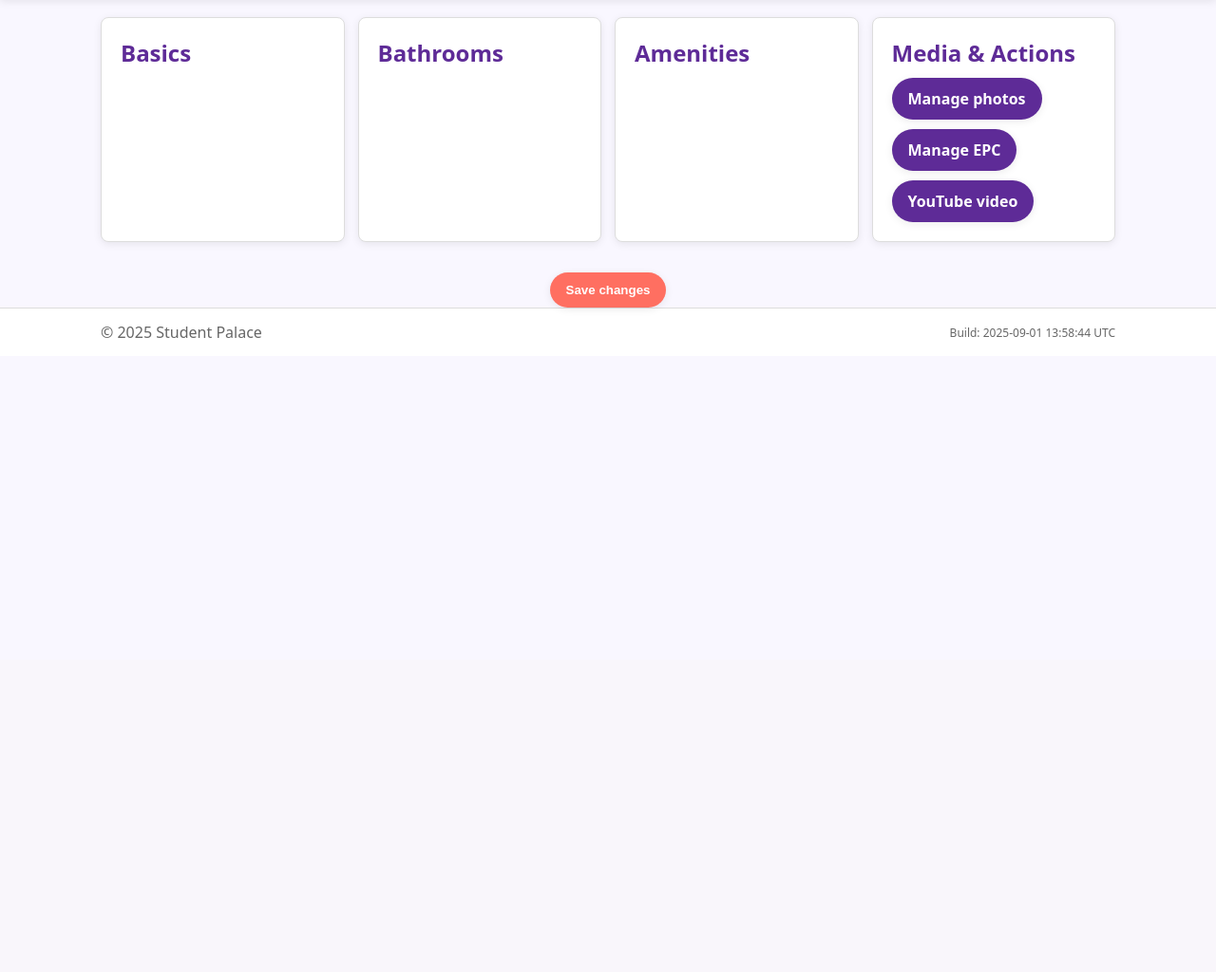
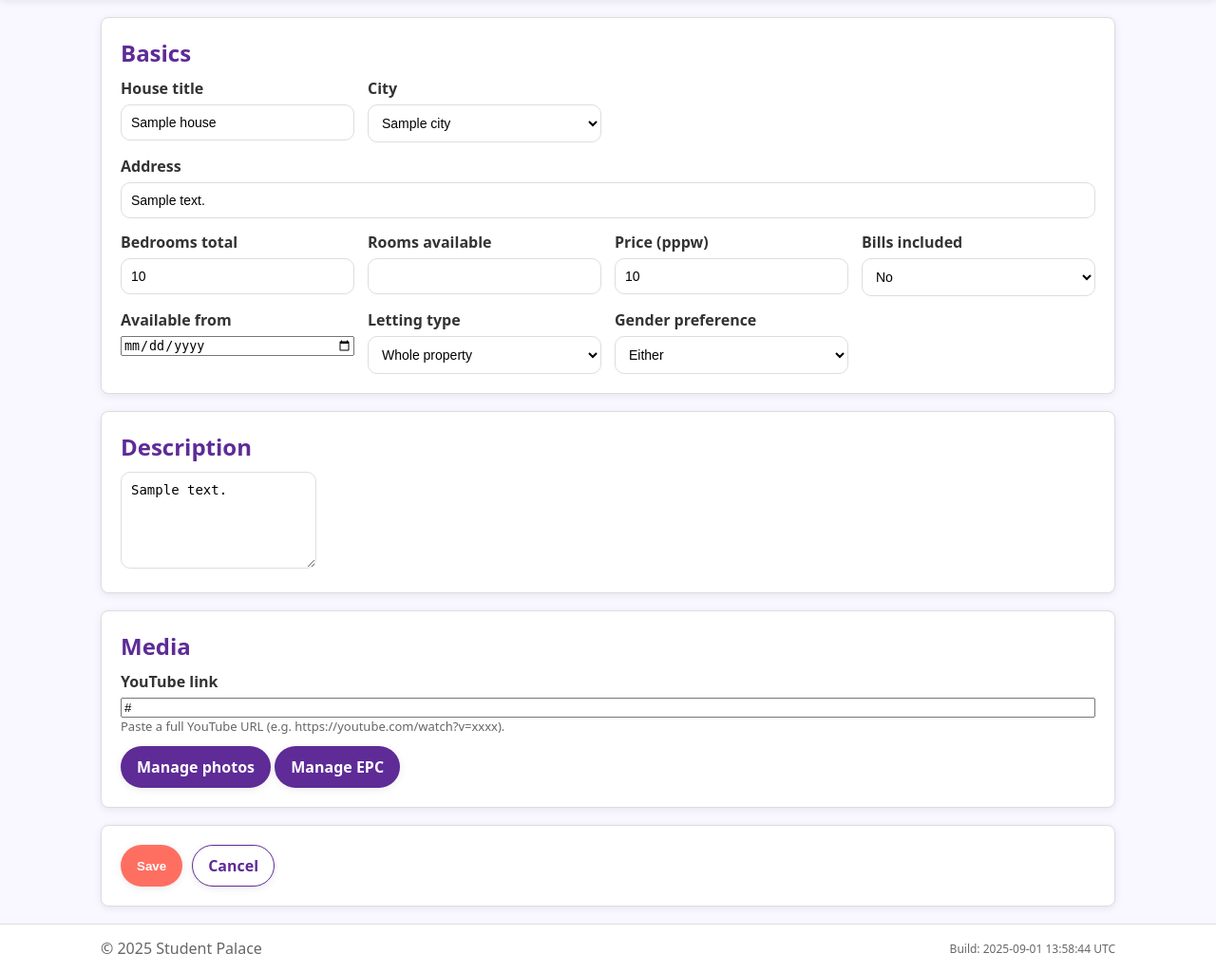
Before and after one commit to matthewnmoore/student-palace, a Flask app: template templates/house_form.html in a window 1280 px wide. Shown: the part 105-1129 px from the top of the page at 95% size. Before the commit the page ends 461 px from the top, so only its background shows below. Run offline with Flask 3, Linux system fonts and the light colour scheme; the template is opened without the code that fills it: most values are stand-ins (such as "Sample title", 1, 10 or a date in 2020); parts of the project's set-up code (start-up, migrations or seed data) failed here and were passed over.

Commit message:
Update house_form.html

```diff
--- a/templates/house_form.html
+++ b/templates/house_form.html
@@ -1,79 +1,106 @@
 {% extends "base.html" %}
-{% block title %}Edit House – Student Palace{% endblock %}
+{% block title %}Edit House{% endblock %}
 {% block content %}
 <section class="wrap">
 
   <!-- BASICS -->
-  <form method="post" action="" class="grid grid-2 form-compact-labels">
-
-    <!-- Basics card -->
   <div class="card card--accent-edges">
     <h2 class="mt-0">Basics</h2>
-      {{ form_field("title", "House title", house.title) }}
-      {{ form_field("city", "City", house.city, type="select", options=cities) }}
-      {{ form_field("address", "Address", house.address) }}
-      <div class="grid grid-3">
-        {{ form_field("letting_type", "Letting type", house.letting_type, type="select", options=["whole","share"]) }}
-        {{ form_field("bedrooms_total", "Bedrooms", house.bedrooms_total, type="number") }}
-        {{ form_field("gender_preference", "Gender preference", house.gender_preference, type="select", options=["Male","Female","Mixed","Either"]) }}
-      </div>
-      <div class="grid grid-3">
-        {{ form_field("bills_included", "Bills included", house.bills_option, type="select", options=["yes","no","some"]) }}
-        {{ form_field("epc_rating", "EPC rating", house.epc_rating, type="select", options=["","A","B","C","D","E","F","G"]) }}
-        {{ form_field("listing_type", "Listed as", house.listing_type, type="select", options=["owner","agent"]) }}
+    <div class="grid grid-2">
+      <label class="field">
+        <span class="label">House title</span>
+        <input type="text" name="title" value="{{ house.title|e }}" required>
+      </label>
+
+      <label class="field">
+        <span class="label">City</span>
+        <select name="city" required>
+          {% for c in cities %}
+            <option value="{{ c }}" {% if house.city == c %}selected{% endif %}>{{ c }}</option>
+          {% endfor %}
+        </select>
+      </label>
+
+      <label class="field" style="grid-column:1/-1">
+        <span class="label">Address</span>
+        <input type="text" name="address" value="{{ house.address|e }}" required>
+      </label>
+
+      <label class="field">
+        <span class="label">Bedrooms total</span>
+        <input type="number" name="bedrooms_total" value="{{ house.bedrooms_total }}" required>
+      </label>
+
+      <label class="field">
+        <span class="label">Rooms available</span>
+        <input type="number" name="rooms_available" value="{{ house.rooms_available }}">
+      </label>
+
+      <label class="field">
+        <span class="label">Price (pppw)</span>
+        <input type="number" step="1" name="price_pppw" value="{{ house.price_pppw }}">
+      </label>
+
+      <label class="field">
+        <span class="label">Bills included</span>
+        <select name="bills_included">
+          <option value="yes" {% if house.bills_included %}selected{% endif %}>Yes</option>
+          <option value="no" {% if not house.bills_included %}selected{% endif %}>No</option>
+        </select>
+      </label>
+
+      <label class="field">
+        <span class="label">Available from</span>
+        <input type="date" name="available_from" value="{{ house.available_from }}">
+      </label>
+
+      <label class="field">
+        <span class="label">Letting type</span>
+        <select name="letting_type">
+          <option value="whole" {% if house.letting_type == 'whole' %}selected{% endif %}>Whole property</option>
+          <option value="share" {% if house.letting_type == 'share' %}selected{% endif %}>Room only</option>
+        </select>
+      </label>
+
+      <label class="field">
+        <span class="label">Gender preference</span>
+        <select name="gender_preference">
+          <option value="Either" {% if house.gender_preference == 'Either' %}selected{% endif %}>Either</option>
+          <option value="Male" {% if house.gender_preference == 'Male' %}selected{% endif %}>Male</option>
+          <option value="Female" {% if house.gender_preference == 'Female' %}selected{% endif %}>Female</option>
+          <option value="Mixed" {% if house.gender_preference == 'Mixed' %}selected{% endif %}>Mixed</option>
+        </select>
+      </label>
     </div>
   </div>
 
-    <!-- Bathrooms -->
+  <!-- DESCRIPTION -->
   <div class="card card--accent-edges">
-      <h2 class="mt-0">Bathrooms</h2>
-      {{ form_field("shared_bathrooms", "Shared bathrooms", house.shared_bathrooms, type="number") }}
+    <h2 class="mt-0">Description</h2>
+    <textarea name="description" rows="5">{{ house.description|e }}</textarea>
   </div>
 
-    <!-- Amenities -->
+  <!-- MEDIA -->
   <div class="card card--accent-edges">
-      <h2 class="mt-0">Amenities</h2>
-      <div class="grid grid-3">
-        {{ checkbox("washing_machine", "Washing machine", house.washing_machine) }}
-        {{ checkbox("tumble_dryer", "Tumble dryer", house.tumble_dryer) }}
-        {{ checkbox("dishwasher", "Dishwasher", house.dishwasher) }}
-        {{ checkbox("cooker", "Cooker", house.cooker) }}
-        {{ checkbox("microwave", "Microwave", house.microwave) }}
-        {{ checkbox("coffee_maker", "Coffee maker", house.coffee_maker) }}
-        {{ checkbox("central_heating", "Central heating", house.central_heating) }}
-        {{ checkbox("air_conditioning", "Air conditioning", house.air_con) }}
-        {{ checkbox("vacuum", "Vacuum cleaner", house.vacuum) }}
-        {{ checkbox("wifi", "Wi-Fi", house.wifi) }}
-        {{ checkbox("wired_internet", "Wired internet", house.wired_internet) }}
-        {{ checkbox("common_area_tv", "Common area TV", house.common_area_tv) }}
-        {{ checkbox("cctv", "CCTV", house.cctv) }}
-        {{ checkbox("video_door_entry", "Video door entry", house.video_door_entry) }}
-        {{ checkbox("fob_entry", "Fob entry system", house.fob_entry) }}
-        {{ checkbox("off_street_parking", "Off-street parking", house.off_street_parking) }}
-        {{ checkbox("local_parking", "Local parking", house.local_parking) }}
-        {{ checkbox("garden", "Garden", house.garden) }}
-        {{ checkbox("roof_terrace", "Roof terrace", house.roof_terrace) }}
-        {{ checkbox("bike_storage", "Bike storage", house.bike_storage) }}
-        {{ checkbox("games_room", "Games room", house.games_room) }}
-        {{ checkbox("cinema_room", "Cinema room", house.cinema_room) }}
-      </div>
-      {{ form_field("cleaning_service", "Cleaning service", house.cleaning_service, type="select", options=["none","weekly","fortnightly","monthly"]) }}
-    </div>
-
-    <!-- Media / Actions -->
-    <div class="card card--accent-edges">
-      <h2 class="mt-0">Media & Actions</h2>
-      <div class="inline-actions">
-        <a class="btn" href="{{ url_for('landlord.house_photos', hid=house.id) }}">Manage photos</a>
-        <a class="btn" href="{{ url_for('landlord.house_epc', hid=house.id) }}">Manage EPC</a>
-        <a class="btn" href="{{ url_for('landlord.house_youtube', hid=house.id) }}">YouTube video</a>
+    <h2 class="mt-0">Media</h2>
+    <label class="field">
+      <span class="label">YouTube link</span>
+      <input type="url" name="youtube_url" value="{{ house.youtube_url|e }}">
+    </label>
+    <p class="help">Paste a full YouTube URL (e.g. https://youtube.com/watch?v=xxxx).</p>
+    <div style="margin-top:10px">
+      <a class="btn" href="{{ url_for('landlord.house_photos', house_id=house.id) }}">Manage photos</a>
+      <a class="btn" href="{{ url_for('landlord.manage_epc', house_id=house.id) }}">Manage EPC</a>
     </div>
   </div>
 
-    <!-- Save -->
-    <div style="grid-column:1/-1; text-align:center">
-      <button type="submit" class="btn btn-accent">Save changes</button>
+  <!-- ACTIONS -->
+  <div class="card card--accent-edges">
+    <div class="inline-actions">
+      <button type="submit" class="btn btn-accent">Save</button>
+      <a class="btn btn-outline" href="{{ url_for('landlord.houses') }}">Cancel</a>
     </div>
-  </form>
+  </div>
+
 </section>
 {% endblock %}
```
Lines whose indentation alone changed are shown as unchanged.
